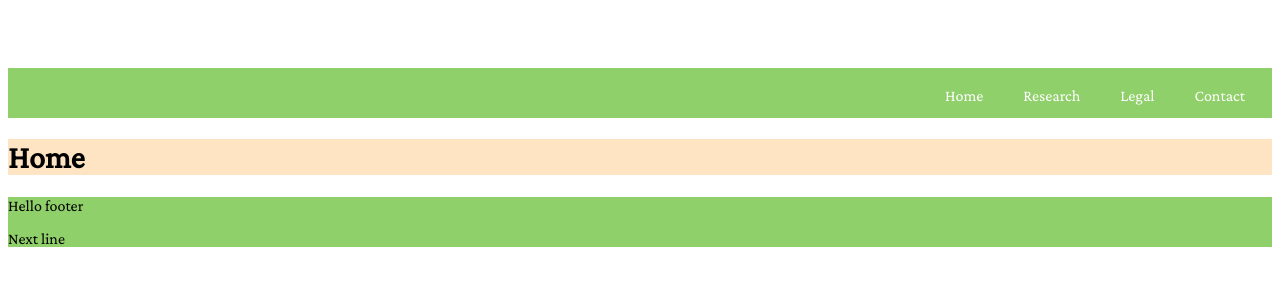
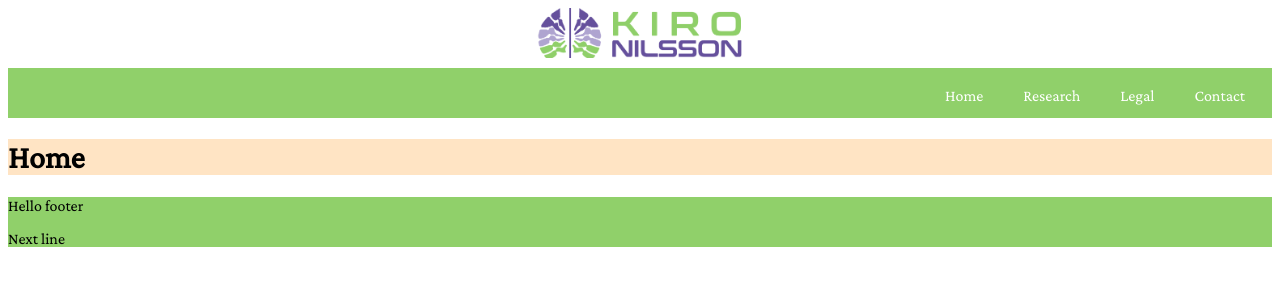
Before and after one commit to codestudio1/kironilsson, a plain HTML site: page index.html in a window 1280 px wide. Drawn offline with nearby package versions, Linux system fonts and the light colour scheme; the site is published under a folder, as on GitHub Pages, so addresses that start at the root find nothing.

Commit message:
another edit of the header background image path

```diff
--- a/css/styles.css
+++ b/css/styles.css
@@ -28,7 +28,7 @@ body {
 
 
 header {
-  background-image: url("/images/cropped-kiro-nilsson-logotipo11.png");
+  background-image: url("../images/cropped-kiro-nilsson-logotipo11.png");
   background-size: contain;
   background-position: center;
   background-repeat: no-repeat;
```
